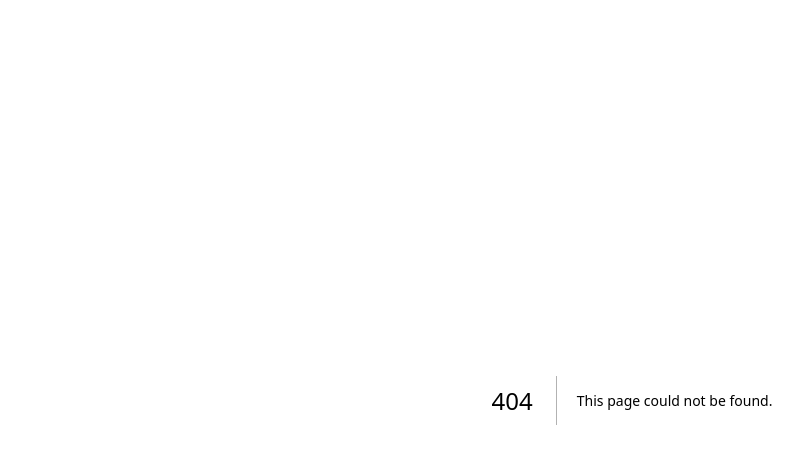
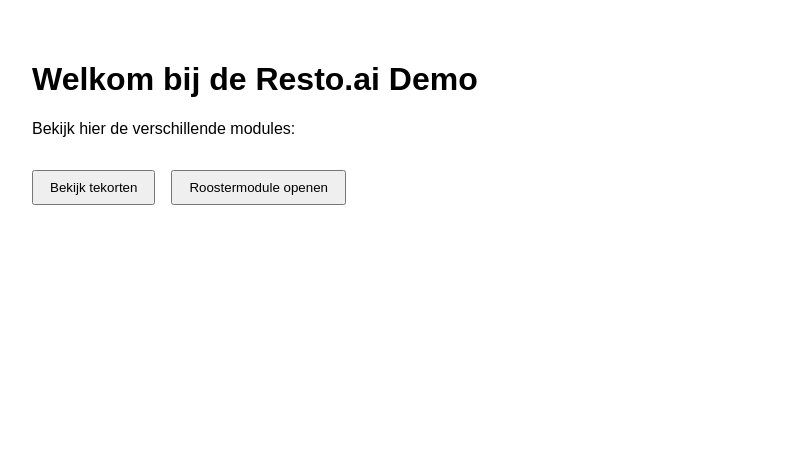
Before and after one commit to GetRestoAI/restoai-demo, a Next.js app: page / in a window 1280 px wide. Before the commit this address had no page. Shown: the top 464 px of the page, without its empty margins (8-811 px from the left). Built offline with nearby package versions, Linux system fonts and the light colour scheme.

Commit message:
Add files via upload

```diff
--- /dev/null
+++ b/pages/index.js
@@ -0,0 +1,22 @@
+import Link from 'next/link'
+
+export default function Home() {
+  return (
+    <main style={{ fontFamily: 'Arial', padding: '2rem' }}>
+      <h1>Welkom bij de Resto.ai Demo</h1>
+      <p>Bekijk hier de verschillende modules:</p>
+
+      <Link href="/tekorten">
+        <button style={{ marginTop: '1rem', marginRight: '1rem', padding: '0.5rem 1rem' }}>
+          Bekijk tekorten
+        </button>
+      </Link>
+
+      <Link href="/rooster">
+        <button style={{ marginTop: '1rem', padding: '0.5rem 1rem' }}>
+          Roostermodule openen
+        </button>
+      </Link>
+    </main>
+  )
+}
```
